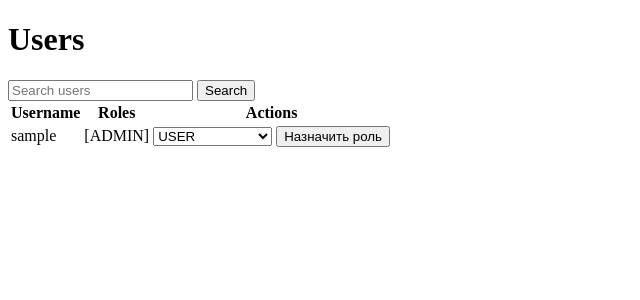
After one commit to Summum-rambora/Militan_Shop, a Spring Boot app: page /admin/users in a window 1280 px wide. The commit adds this page. Shown: the top 300 px of the page, without its empty margins (0-640 px from the left). Run offline with Spring Boot 4, Linux system fonts and the light colour scheme; a user stored in the database is signed in; tables that the repository leaves empty hold one stand-in row (values such as "Sample post"); some of the project's set-up classes (security, data sources, template engines, error pages and the like) are left out, and stand-ins take their place.

Commit message:
Add files via upload
Super_USer_functions

```diff
--- a/src/main/java/com/example/militanshop/confg/WebSecurityConfig.java
+++ b/src/main/java/com/example/militanshop/confg/WebSecurityConfig.java
@@ -34,7 +34,7 @@ public class WebSecurityConfig {
                 .authorizeHttpRequests(requests -> requests
                         .requestMatchers("/login", "/registration").permitAll()
                         .requestMatchers("/css/**", "/js/**", "/images/**", "/webjars/**").permitAll()
-                        .requestMatchers("/admin/**").hasAuthority("SUPER_ADMIN")
+                        .requestMatchers("/admin/**").hasRole("SUPER_ADMIN")
                         .requestMatchers("/addProduct", "/saveProduct").hasAnyRole("ADMIN", "SUPER_ADMIN")
                         .anyRequest().authenticated()
                 )
--- a/src/main/java/com/example/militanshop/controllers/AdminController.java
+++ b/src/main/java/com/example/militanshop/controllers/AdminController.java
@@ -4,32 +4,56 @@ import com.example.militanshop.models.Role;
 import com.example.militanshop.models.User;
 import com.example.militanshop.repositories.UserRep;
 import org.springframework.security.access.annotation.Secured;
+import org.springframework.security.access.prepost.PreAuthorize;
 import org.springframework.stereotype.Controller;
+import org.springframework.ui.Model;
+import org.springframework.web.bind.annotation.GetMapping;
 import org.springframework.web.bind.annotation.PostMapping;
 import org.springframework.web.bind.annotation.RequestParam;
 
-import java.util.Optional;
-
+import java.util.List;
 
 @Controller
 public class AdminController {
+
     private final UserRep userRepository;
 
     public AdminController(UserRep userRepository) {
         this.userRepository = userRepository;
     }
 
-    @Secured("ROLE_SUPER_ADMIN")
-    @PostMapping("/assignRole")
-    public String assignRole(@RequestParam String username, @RequestParam Role role) {
-        User user = userRepository.findByUsername(username);
-        if (user != null) {
-            user.getRoles().add(role);
-            userRepository.save(user);
-            return "Role " + role + " assigned to user " + username;
-        } else {
-            return "User not found!";
+    // Страница для отображения всех пользователей с возможностью поиска
+    @PreAuthorize("hasAuthority('SUPER_ADMIN')")
+    @GetMapping("/admin/users")
+    public String getUsers(@RequestParam(name = "search", required = false) String search, Model model) {
+        List<User> users;
+        if (search != null && !search.isEmpty()) {
+            users = (List<User>) userRepository.findByUsername(search);
         }
+        else {
+            users = userRepository.findAll();  // Выводим всех пользователей
+        }
+        model.addAttribute("users", users);
+        model.addAttribute("search", search);
+        return "admin/users";  // Шаблон с таблицей пользователей
     }
 
+    // Назначение роли пользователю
+    @PreAuthorize("hasAuthority('SUPER_ADMIN')")
+    @PostMapping("/assignRole")
+    public String assignRole(@RequestParam Long userId, @RequestParam Role role) {
+        User user = userRepository.findById(userId).orElse(null);
+        if (user != null) {
+
+            user.getRoles().clear();
+
+
+            user.getRoles().add(role);
+
+
+            userRepository.save(user);
+            return "redirect:/admin/users";
+        }
+        return "redirect:/admin/users?error";
+    }
 }
--- /dev/null
+++ b/src/main/resources/templates/admin/users.html
@@ -0,0 +1,58 @@
+<!DOCTYPE html>
+<html lang="en">
+<head>
+  <meta charset="UTF-8">
+  <meta name="viewport" content="width=device-width, initial-scale=1.0">
+  <title>Users</title>
+</head>
+<body>
+<h1>Users</h1>
+
+<!-- Форма поиска -->
+<form action="/admin/users" method="get">
+  <input type="text" name="search" placeholder="Search users" th:value="${search}">
+  <button type="submit">Search</button>
+</form>
+
+<!-- Если есть ошибка, отображаем сообщение -->
+<div th:if="${param.error}">
+  <p style="color: red;">Error occurred while assigning role!</p>
+</div>
+
+<div th:if="${param.error}">
+  <p th:if="${param.error == 'notfound'}">Пользователь не найден!</p>
+</div>
+
+
+<!-- Таблица с пользователями -->
+<table>
+  <thead>
+  <tr>
+    <th>Username</th>
+    <th>Roles</th>
+    <th>Actions</th>
+  </tr>
+  </thead>
+  <tbody>
+  <!-- Перебираем пользователей -->
+  <tr th:each="user : ${users}">
+    <td th:text="${user.username}"></td>
+    <td th:text="${user.roles}"></td>
+    <td>
+      <!-- Форма для назначения роли -->
+      <form th:action="@{/assignRole}" method="post">
+        <input type="hidden" name="userId" th:value="${user.id}">
+        <select name="role">
+          <option value="USER">USER</option>
+          <option value="ADMIN">ADMIN</option>
+          <option value="SUPER_ADMIN">SUPER_ADMIN</option>
+        </select>
+        <button type="submit">Назначить роль</button>
+      </form>
+
+    </td>
+  </tr>
+  </tbody>
+</table>
+</body>
+</html>
--- a/src/main/resources/templates/main.html
+++ b/src/main/resources/templates/main.html
@@ -14,6 +14,10 @@
 
 <main>
   <h1>Список продуктов</h1>
+
+  <div sec:authorize="hasRole('SUPER_ADMIN')">
+    <a href="/admin/users">Страница пользователей</a>
+  </div>
 
   <!-- Ссылка для добавления нового продукта доступна только администратору -->
   <div sec:authorize="hasRole('ADMIN')">
```
Also changed, not shown: src/main/java/com/example/militanshop/models/User.java (+8 -0 lines), 5 other files.
